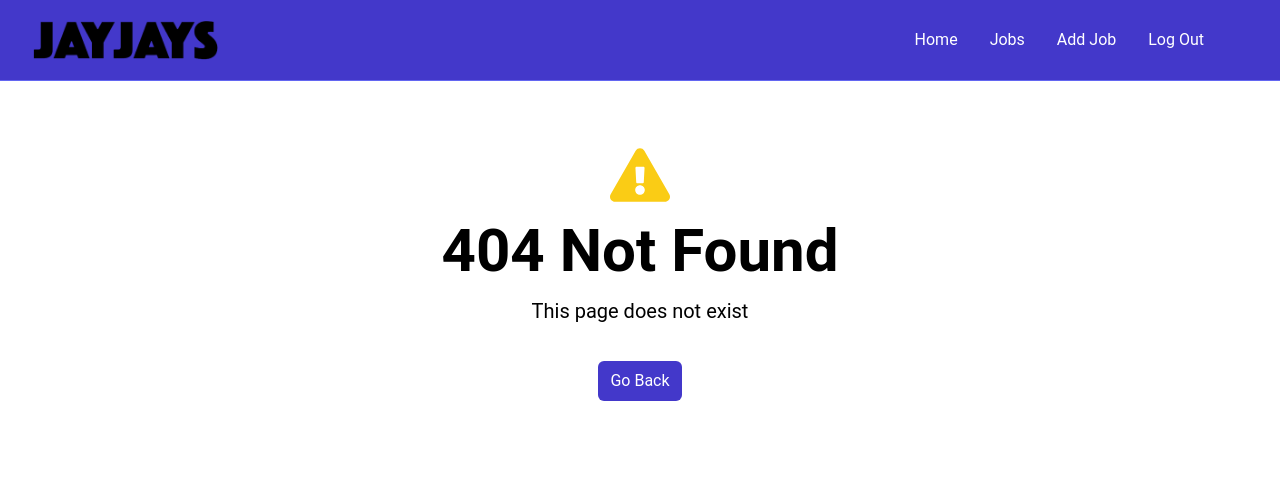
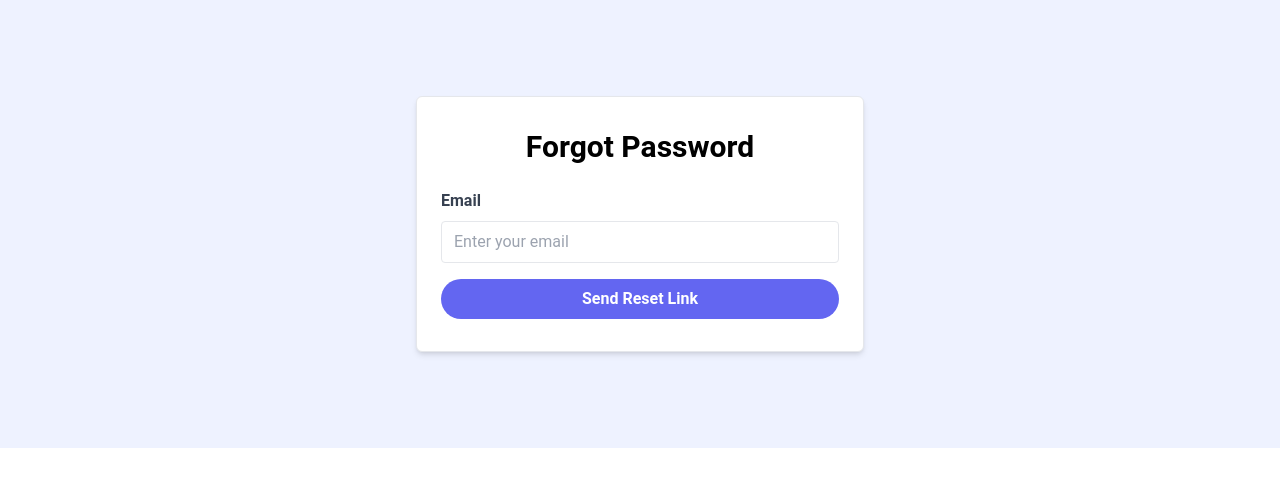
Before and after one commit to robbyjayjays/react-jayjays, a React (Vite) app: page /forgot-password in a window 1280 px wide. Before the commit this address had no page. Shown: the top 486 px of the page. Built offline with nearby package versions, Linux system fonts and the light colour scheme.

Commit message:
reset password

```diff
--- a/src/App.jsx
+++ b/src/App.jsx
@@ -9,6 +9,7 @@ import EditJobPage from './pages/EditJobPage';
 import LoginPage from './pages/LoginPage';
 import RegisterPage from './pages/RegisterPage';
 import UserPage from './pages/UserPage';
+import ForgotPassword from './pages/ForgotPassword';
 
 const App = () => {
 
@@ -22,6 +23,10 @@ const App = () => {
     {
       path: '/register',
       element: <RegisterPage />, // Add the RegisterPage route here, also separate from MainLayout
+    },
+    {
+      path: '/forgot-password',
+      element: <ForgotPassword />
     },
     {
       path: '/',
--- /dev/null
+++ b/src/pages/ForgotPassword.jsx
@@ -0,0 +1,71 @@
+import { useState } from 'react';
+import { ToastContainer, toast } from 'react-toastify';
+
+function ForgotPasswordPage() {
+  const [email, setEmail] = useState('');
+
+  const handleSubmit = async (e) => {
+    e.preventDefault();
+
+    try {
+      const response = await fetch('/api/request-password-reset', {
+        method: 'POST',
+        headers: { 'Content-Type': 'application/json' },
+        body: JSON.stringify({ email }),
+      });
+
+      if (response.ok) {
+        toast.success('Password reset email sent! Check your inbox.');
+      } else {
+        toast.error('Email not found. Please try again.');
+      }
+    } catch (error) {
+      toast.error('An error occurred. Please try again later.');
+    }
+  };
+
+  return (
+    <>
+      <section className='bg-indigo-50'>
+        <div className='container m-auto max-w-md py-24'>
+          <div className='bg-white px-6 py-8 mb-4 shadow-md rounded-md border m-4 md:m-0'>
+            <form onSubmit={handleSubmit}>
+              <h2 className='text-3xl text-center font-semibold mb-6'>
+                Forgot Password
+              </h2>
+
+              <div className='mb-4'>
+                <label
+                  htmlFor='email'
+                  className='block text-gray-700 font-bold mb-2'
+                >
+                  Email
+                </label>
+                <input
+                  type='email'
+                  id='email'
+                  name='email'
+                  className='border rounded w-full py-2 px-3'
+                  placeholder='Enter your email'
+                  required
+                  value={email}
+                  onChange={(e) => setEmail(e.target.value)}
+                />
+              </div>
+
+              <button
+                className='bg-indigo-500 hover:bg-indigo-600 text-white font-bold py-2 px-4 rounded-full w-full focus:outline-none focus:shadow-outline'
+                type='submit'
+              >
+                Send Reset Link
+              </button>
+            </form>
+          </div>
+        </div>
+      </section>
+      <ToastContainer />
+    </>
+  );
+}
+
+export default ForgotPasswordPage;
--- a/src/pages/LoginPage.jsx
+++ b/src/pages/LoginPage.jsx
@@ -103,6 +103,16 @@ const LoginPage = () => {
                 >
                   Register
                 </button>
+
+                <p className='text-center'>
+                    <button
+                        className='text-indigo-500 hover:underline font-semibold'
+                        type='button'
+                        onClick={() => navigate('/forgot-password')}
+                    >
+                        Forgot Password?
+                    </button>
+                </p>
               </div>
             </form>
           </div>
```
Also changed, not shown: api/request-password-reset.js (added, +79 -0 lines).
